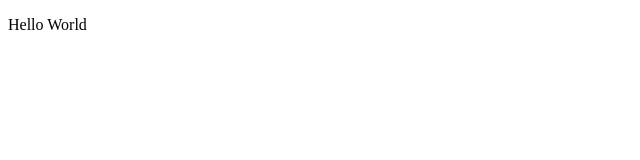
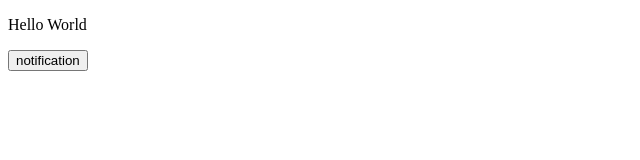
Before and after one commit to ShotaroOkada/electronPractice, a website: page index.html in a window 1280 px wide. Shown: the whole page, without its empty margins (0-640 px from the left). Drawn offline with Linux system fonts and the light colour scheme.

Commit message:
デスクトップ通知の実装(未完)

```diff
--- a/index.html
+++ b/index.html
@@ -9,8 +9,14 @@
       -webkit-user-select: none; /* ドラッグはテキスト選択と競合するので禁止 */
     }
   </style>
+  <script type="text/javascript">
+    function notification() {
+        new Notification("Hello World");
+    }
+  </script>
 </head>
 <body>
   <p>Hello World</p>
+  <button onclick="notification()">notification</button>
 </body>
 </html>
```
